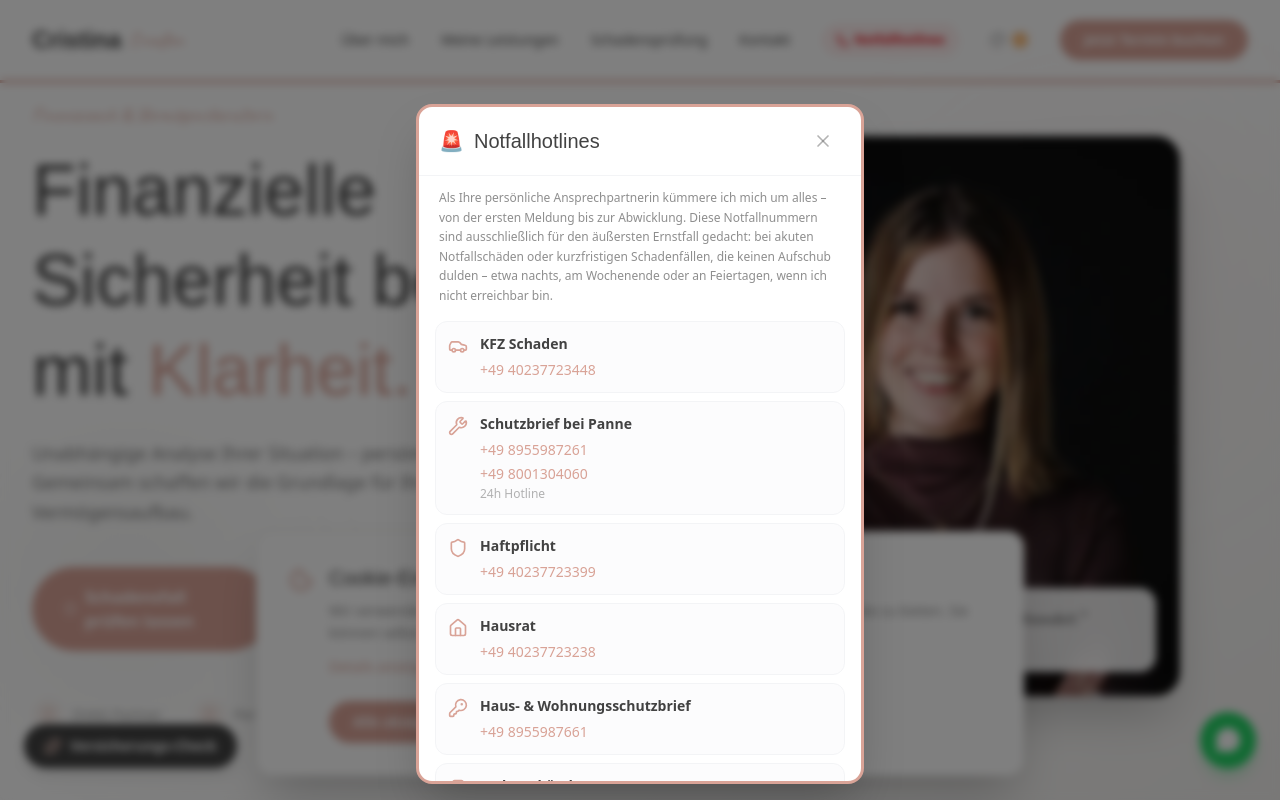
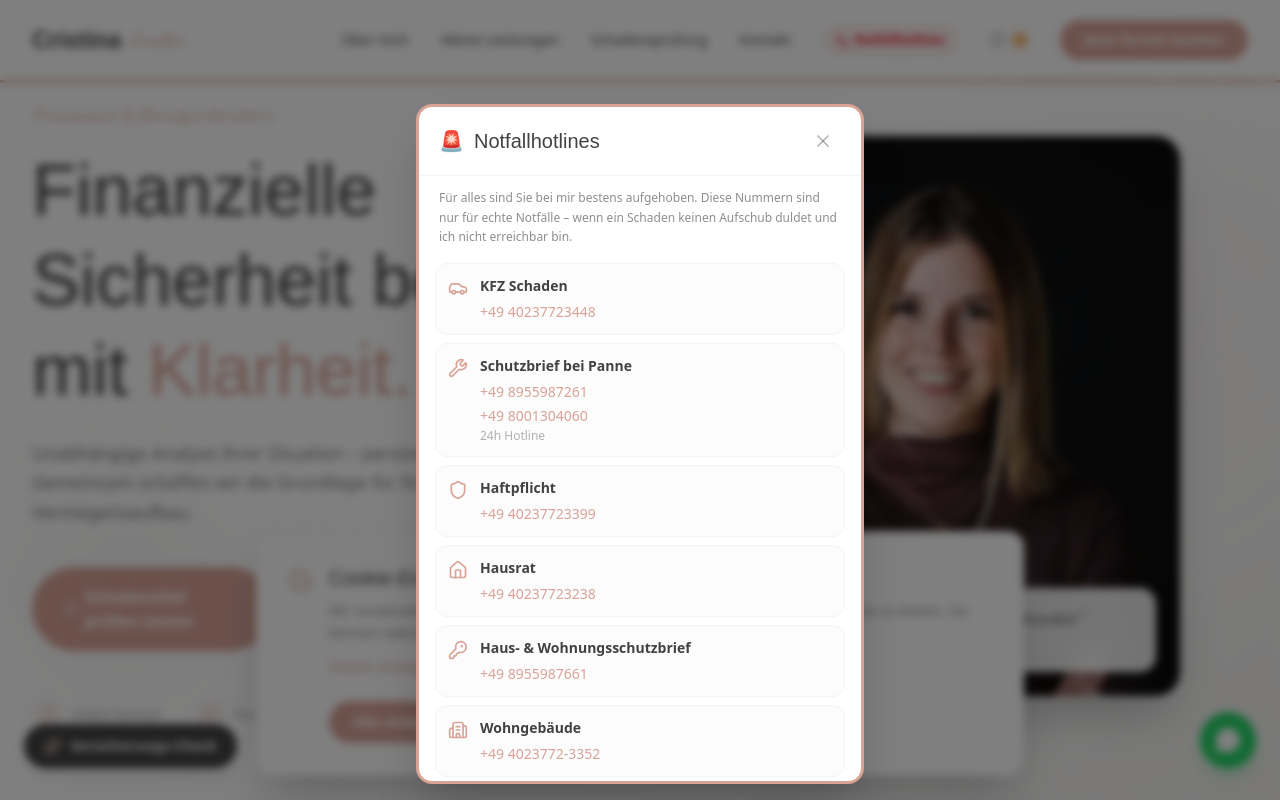
Before and after one commit to Janick97/cristina-croussen, a Next.js app: page / in a window 1280 px wide. Both pictures are taken after a click on the button "Notfallhotlines". Shown: the top 800 px of the page. Built offline with nearby package versions, Linux system fonts and the light colour scheme; a web font is replaced by a local one.

Commit message:
Hotlines: Text gekuerzt

```diff
--- a/src/components/Header.tsx
+++ b/src/components/Header.tsx
@@ -244,7 +244,7 @@ export default function Header() {
                     </button>
                   </div>
                   <p className="shrink-0 px-5 pt-3 pb-2 text-xs leading-relaxed text-dark/60">
-                    Als Ihre persönliche Ansprechpartnerin kümmere ich mich um alles – von der ersten Meldung bis zur Abwicklung. Diese Notfallnummern sind ausschließlich für den äußersten Ernstfall gedacht: bei akuten Notfallschäden oder kurzfristigen Schadenfällen, die keinen Aufschub dulden – etwa nachts, am Wochenende oder an Feiertagen, wenn ich nicht erreichbar bin.
+                    Für alles sind Sie bei mir bestens aufgehoben. Diese Nummern sind nur für echte Notfälle – wenn ein Schaden keinen Aufschub duldet und ich nicht erreichbar bin.
                   </p>
 
                   {/* Scrollable list */}
```
